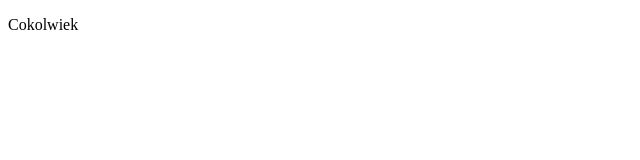
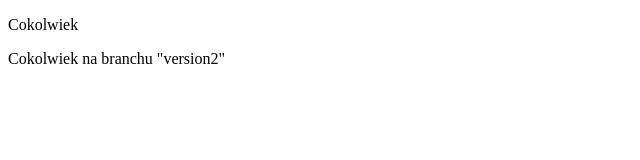
Before and after one commit to 7lukasjay/gitjestgit, a plain HTML site: page index.html in a window 1280 px wide. Shown: the whole page, without its empty margins (0-640 px from the left). Drawn offline with Linux system fonts and the light colour scheme.

Commit message:
drugi paragraf

```diff
--- a/index.html
+++ b/index.html
@@ -8,5 +8,6 @@
 </head>
 <body>
     <p>Cokolwiek</p>
+    <p>Cokolwiek na branchu "version2"</p>
 </body>
 </html>
```
